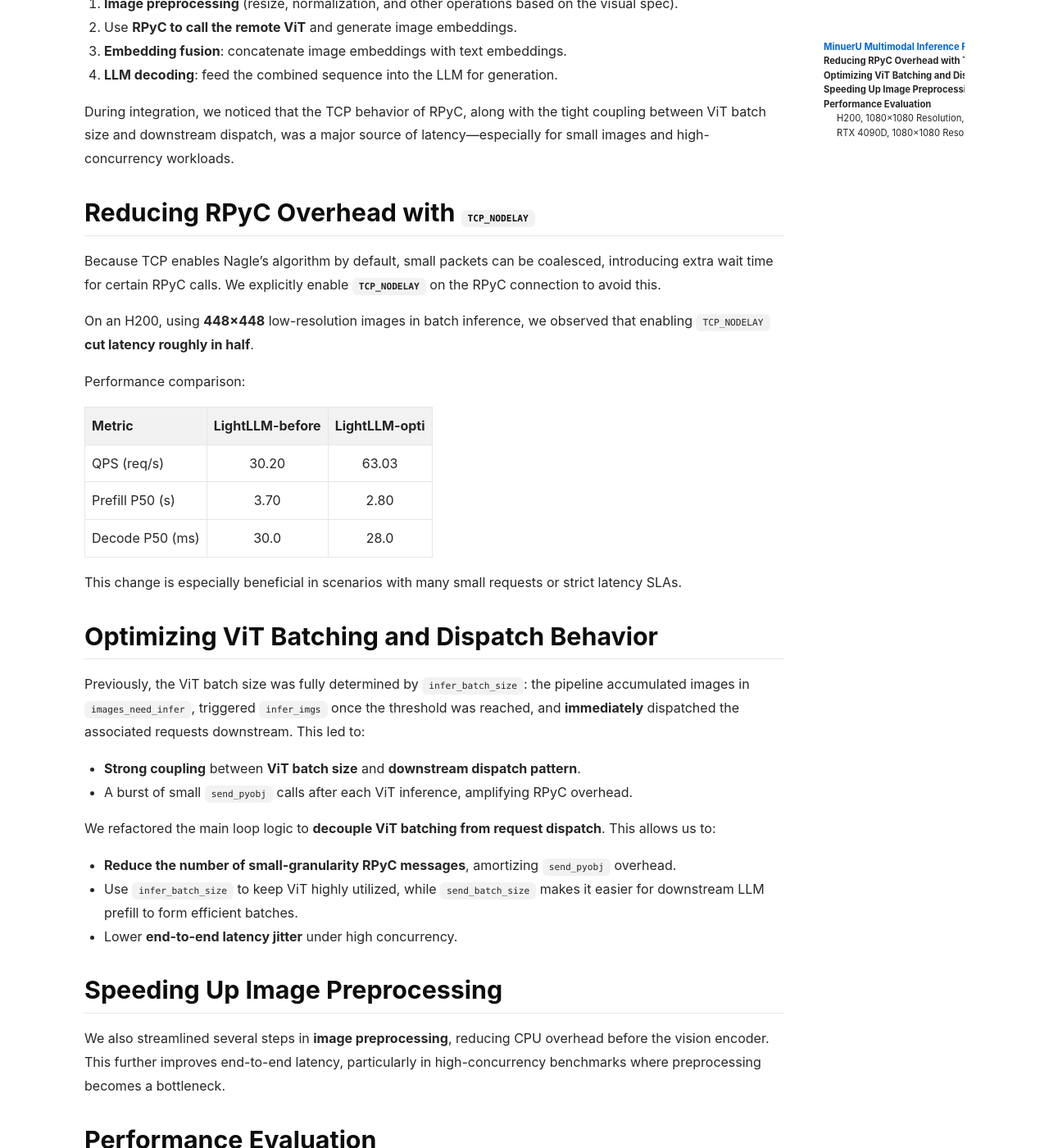
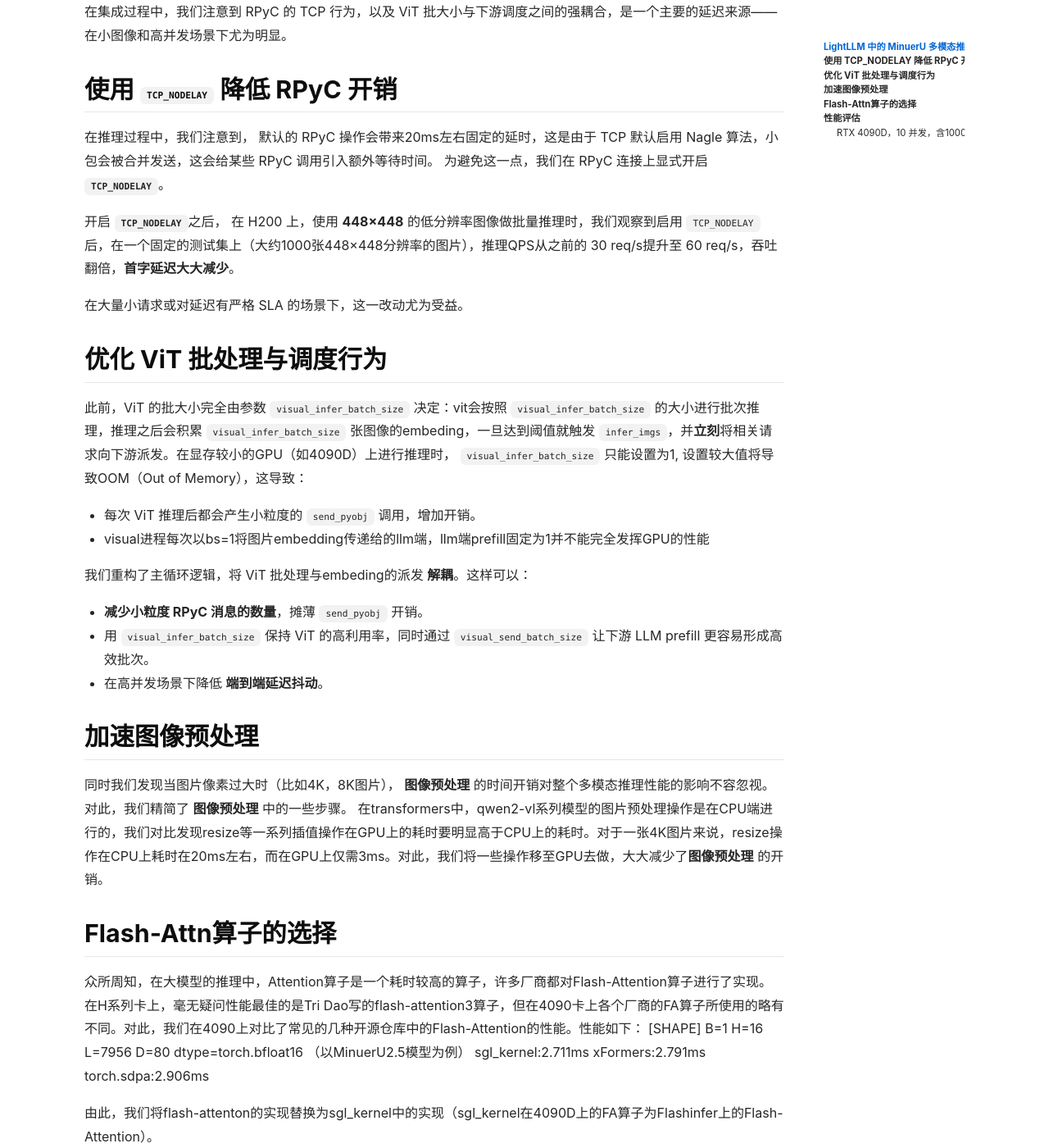
Before and after one commit to ModelTC/lightllm-blog, a Jekyll site: the page built from _posts/2025-11-11-minerU.md, in a window 1280 px wide and 1400 px high, scrolled down 622 px. Shown: the whole window at 82% size. Built offline with Jekyll 4.4.1, drawn with Linux system fonts in a browser that asks for light colours; nearby versions of some CDN libraries; some of the changed text lies outside the part shown.

Commit message:
add-minuerU

```diff
--- a/_posts/2025-11-11-minerU.md
+++ b/_posts/2025-11-11-minerU.md
@@ -1,77 +1,72 @@
 ---
-title: Accelerating MinuerU Multimodal Inference with LightLLM
+title: 使用 LightLLM 加速 MinuerU 多模态推理
 tags:
 - MTC Team
 - New Feature
 excerpt: |
-  LightLLM now provides optimized support for the MinuerU multimodal model: we reduce RPyC communication overhead, speed up image preprocessing, and refine ViT batching and downstream dispatch to significantly improve end-to-end performance.
+  LightLLM 现已对 MinuerU 多模态模型提供优化支持：我们减少了 RPyC 通信开销，加速图像预处理，并优化 ViT 批处理与下游调度逻辑，从而显著提升端到端性能。
 ---
 
-In LightLLM, multimodal inference consists of two stages: first, input images are preprocessed and fed into the vision encoder to obtain image embeddings; then these embeddings are concatenated with text embeddings and passed into the LLM for generation.
+在 LightLLM 中，多模态推理主要分为两个阶段：首先对输入图像进行预处理并送入视觉编码器以获得图像嵌入；然后将这些图像嵌入与文本嵌入拼接，送入 LLM 进行生成。
 
-While integrating MinuerU, we optimized the communication layer, refactored ViT batching and dispatch logic, and streamlined the image preprocessing pipeline. These changes yield clear performance gains across different resolutions and hardware setups.
+在集成 MinuerU 的过程中，我们优化了通信层，重构了 ViT 的批处理与调度逻辑，并梳理了图像预处理流水线。这些改动在不同分辨率和硬件配置下都带来了明显的性能收益。
 
-## MinuerU Multimodal Inference Flow in LightLLM
+## LightLLM 中的 MinuerU 多模态推理流程
 
-1. **Image preprocessing** (resize, normalization, and other operations based on the visual spec).
-2. Use **RPyC to call the remote ViT** and generate image embeddings.
-3. **Embedding fusion**: concatenate image embeddings with text embeddings.
-4. **LLM decoding**: feed the combined sequence into the LLM for generation.
+1. **图像预处理**（根据视觉规范进行缩放、归一化以及其他操作）。
+2. 使用 **RPyC 调用远端 ViT**，生成图像嵌入。
+3. **嵌入融合**：将图像嵌入与文本嵌入拼接。
+4. **LLM 解码**：将组合后的序列输入 LLM 进行生成。
 
-During integration, we noticed that the TCP behavior of RPyC, along with the tight coupling between ViT batch size and downstream dispatch, was a major source of latency—especially for small images and high-concurrency workloads.
+在集成过程中，我们注意到 RPyC 的 TCP 行为，以及 ViT 批大小与下游调度之间的强耦合，是一个主要的延迟来源——在小图像和高并发场景下尤为明显。
 
-## Reducing RPyC Overhead with `TCP_NODELAY`
+## 使用 `TCP_NODELAY` 降低 RPyC 开销
 
-Because TCP enables Nagle’s algorithm by default, small packets can be coalesced, introducing extra wait time for certain RPyC calls. We explicitly enable **`TCP_NODELAY`** on the RPyC connection to avoid this.
+在推理过程中，我们注意到， 默认的 RPyC 操作会带来20ms左右固定的延时，这是由于 TCP 默认启用 Nagle 算法，小包会被合并发送，这会给某些 RPyC 调用引入额外等待时间。
+为避免这一点，我们在 RPyC 连接上显式开启 **`TCP_NODELAY`**。
 
-On an H200, using **448×448** low-resolution images in batch inference, we observed that enabling `TCP_NODELAY` **cut latency roughly in half**.
+开启 **`TCP_NODELAY`**之后， 在 H200 上，使用 **448×448** 的低分辨率图像做批量推理时，我们观察到启用 `TCP_NODELAY` 后，在一个固定的测试集上（大约1000张448×448分辨率的图片），推理QPS从之前的 30 req/s提升至 60 req/s，吞吐翻倍，**首字延迟大大减少**。
 
-Performance comparison:
+在大量小请求或对延迟有严格 SLA 的场景下，这一改动尤为受益。
 
-| Metric | LightLLM-before | LightLLM-opti |
+## 优化 ViT 批处理与调度行为
+
+此前，ViT 的批大小完全由参数 `visual_infer_batch_size` 决定：vit会按照 `visual_infer_batch_size` 的大小进行批次推理，推理之后会积累 `visual_infer_batch_size` 张图像的embeding，一旦达到阈值就触发 `infer_imgs`，并**立刻**将相关请求向下游派发。在显存较小的GPU（如4090D）上进行推理时， `visual_infer_batch_size` 只能设置为1, 设置较大值将导致OOM（Out of Memory），这导致：
+
+- 每次 ViT 推理后都会产生小粒度的 `send_pyobj` 调用，增加开销。
+- visual进程每次以bs=1将图片embedding传递给的llm端，llm端prefill固定为1并不能完全发挥GPU的性能
+
+我们重构了主循环逻辑，将 ViT 批处理与embeding的派发 **解耦**。这样可以：
+
+- **减少小粒度 RPyC 消息的数量**，摊薄 `send_pyobj` 开销。
+- 用 `visual_infer_batch_size` 保持 ViT 的高利用率，同时通过 `visual_send_batch_size` 让下游 LLM prefill 更容易形成高效批次。
+- 在高并发场景下降低 **端到端延迟抖动**。
+
+## 加速图像预处理
+
+同时我们发现当图片像素过大时（比如4K，8K图片）， **图像预处理** 的时间开销对整个多模态推理性能的影响不容忽视。对此，我们精简了 **图像预处理** 中的一些步骤。
+在transformers中，qwen2-vl系列模型的图片预处理操作是在CPU端进行的，我们对比发现resize等一系列插值操作在GPU上的耗时要明显高于CPU上的耗时。对于一张4K图片来说，resize操作在CPU上耗时在20ms左右，而在GPU上仅需3ms。对此，我们将一些操作移至GPU去做，大大减少了**图像预处理** 的开销。
+
+## Flash-Attn算子的选择
+
+众所周知，在大模型的推理中，Attention算子是一个耗时较高的算子，许多厂商都对Flash-Attention算子进行了实现。在H系列卡上，毫无疑问性能最佳的是Tri Dao写的flash-attention3算子，但在4090卡上各个厂商的FA算子所使用的略有不同。对此，我们在4090上对比了常见的几种开源仓库中的Flash-Attention的性能。性能如下：
+[SHAPE] B=1 H=16 L=7956 D=80 dtype=torch.bfloat16 （以MinuerU2.5模型为例）
+sgl_kernel:2.711ms
+xFormers:2.791ms
+torch.sdpa:2.906ms
+
+由此，我们将flash-attenton的实现替换为sgl_kernel中的实现（sgl_kernel在4090D上的FA算子为Flashinfer上的Flash-Attention）。
+
+## 性能评估
+
+在4090D硬件上，我们将适配了 MinuerU 模型的推理框架 LightLLM 与 vLLM 进行对比测试，使用相同模型和可比的配置。
+
+### RTX 4090D，10 并发，含1000张图片的测试集
+
+| 指标 | vLLM | LightLLM |
 |:--|:--:|:--:|
-| QPS (req/s) | 30.20 | 63.03 |
-| Prefill P50 (s) | 3.70 | 2.80 |
-| Decode P50 (ms) | 30.0 | 28.0 |
+| QPS (req/s) | 1.40 | 1.56 |
+| Prefill P50 (ms) | 1140 | 640 |
+| Decode P50 (ms) | 5.88 | 5.80 |
 
-This change is especially beneficial in scenarios with many small requests or strict latency SLAs.
-
-## Optimizing ViT Batching and Dispatch Behavior
-
-Previously, the ViT batch size was fully determined by `infer_batch_size`: the pipeline accumulated images in `images_need_infer`, triggered `infer_imgs` once the threshold was reached, and **immediately** dispatched the associated requests downstream. This led to:
-
-- **Strong coupling** between **ViT batch size** and **downstream dispatch pattern**.
-- A burst of small `send_pyobj` calls after each ViT inference, amplifying RPyC overhead.
-
-We refactored the main loop logic to **decouple ViT batching from request dispatch**. This allows us to:
-
-- **Reduce the number of small-granularity RPyC messages**, amortizing `send_pyobj` overhead.
-- Use `infer_batch_size` to keep ViT highly utilized, while `send_batch_size` makes it easier for downstream LLM prefill to form efficient batches.
-- Lower **end-to-end latency jitter** under high concurrency.
-
-## Speeding Up Image Preprocessing
-
-We also streamlined several steps in **image preprocessing**, reducing CPU overhead before the vision encoder. This further improves end-to-end latency, particularly in high-concurrency benchmarks where preprocessing becomes a bottleneck.
-
-## Performance Evaluation
-
-We benchmarked LightLLM (with MinuerU integrated) against vLLM on different hardware, using the same model and comparable configurations.
-
-### H200, 1080×1080 Resolution, 10 Concurrency
-
-| Metric | vLLM | LightLLM |
-|:--|:--:|:--:|
-| QPS (req/s) | 7.29 | 8.38 |
-| Prefill P50 (s) | 1.11 | 1.06 |
-| Decode P50 (ms) | 5.4 | 6.4 |
-
-### RTX 4090D, 1080×1080 Resolution, 10 Concurrency
-
-| Metric | vLLM | LightLLM |
-|:--|:--:|:--:|
-| QPS (req/s) | 1.40 | 1.61 |
-| Prefill P50 (s) | 1.14 | 2.26 |
-| Prefill P100 (s) | 5.65 | 3.23 |
-| Decode P50 (ms) | 5.88 | 3.79 |
-
-Overall, the results show that **MinuerU on LightLLM achieves slightly higher QPS than on vLLM** under comparable settings, while the optimized communication, batching, and preprocessing strategies help stabilize and improve end-to-end performance.
+总体来看，在可比设置下，**运行在 LightLLM 上的 MinuerU QPS 略高于 vLLM**，同时经过优化的通信、批处理和预处理策略帮助稳定并提升了端到端性能。
```
